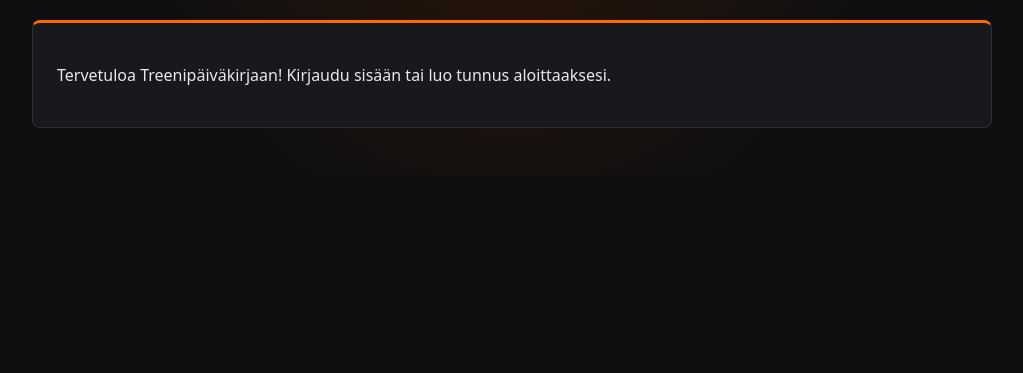
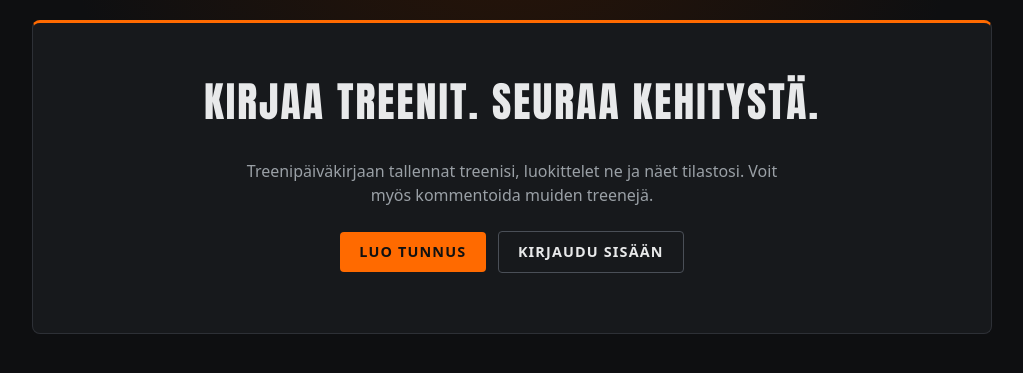
Before and after one commit to peakmave/Treenipaivakirja, a Flask app: page / in a window 1280 px wide. Shown: the part 92-465 px from the top of the page, without its empty margins (128-1151 px from the left). Run offline with Flask 3, Linux system fonts and the light colour scheme.

Commit message:
Add hero section to front page for logged out users

```diff
--- a/templates/index.html
+++ b/templates/index.html
@@ -24,6 +24,11 @@
             </table>
         {% endif %}
     {% else %}
-        <p>Tervetuloa Treenipäiväkirjaan! Kirjaudu sisään tai luo tunnus aloittaaksesi.</p>
+        <section class="hero">
+            <h2>Kirjaa treenit. Seuraa kehitystä.</h2>
+            <p>Treenipäiväkirjaan tallennat treenisi, luokittelet ne ja näet tilastosi. Voit myös kommentoida muiden treenejä.</p>
+            <a class="button" href="{{ url_for('register') }}">Luo tunnus</a>
+            <a class="button secondary" href="{{ url_for('login') }}">Kirjaudu sisään</a>
+        </section>
     {% endif %}
 {% endblock %}
```
